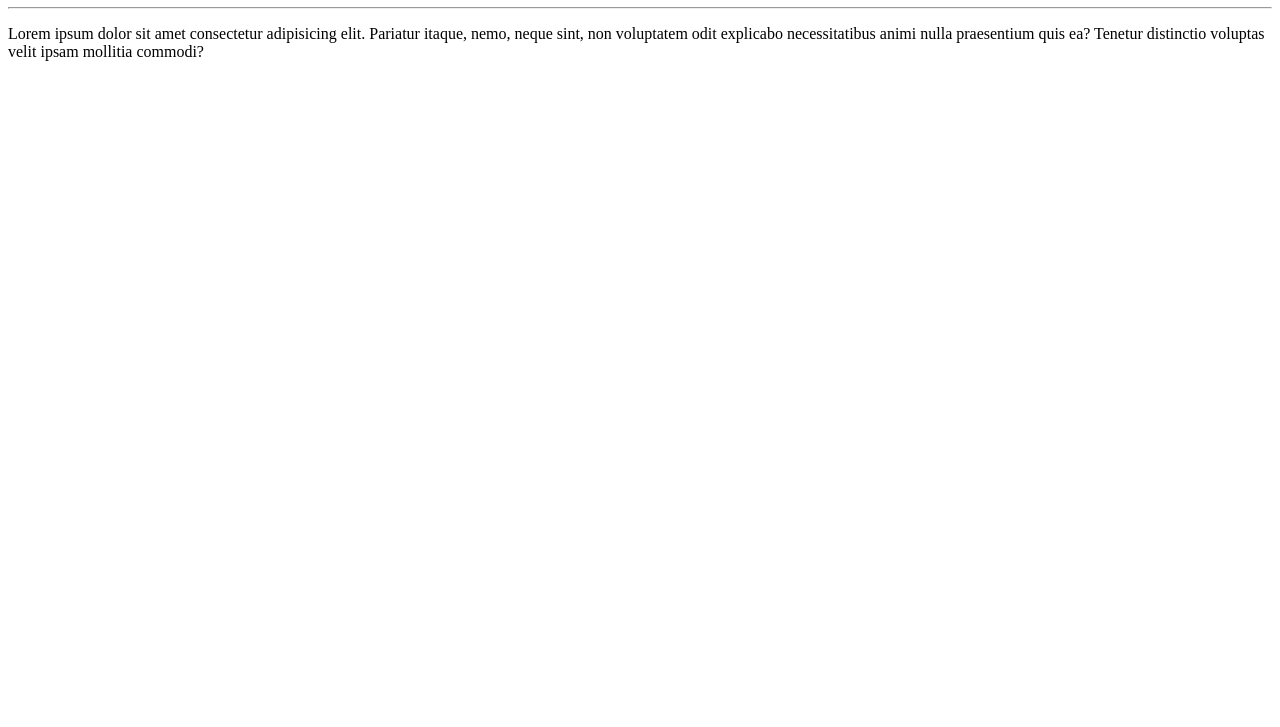
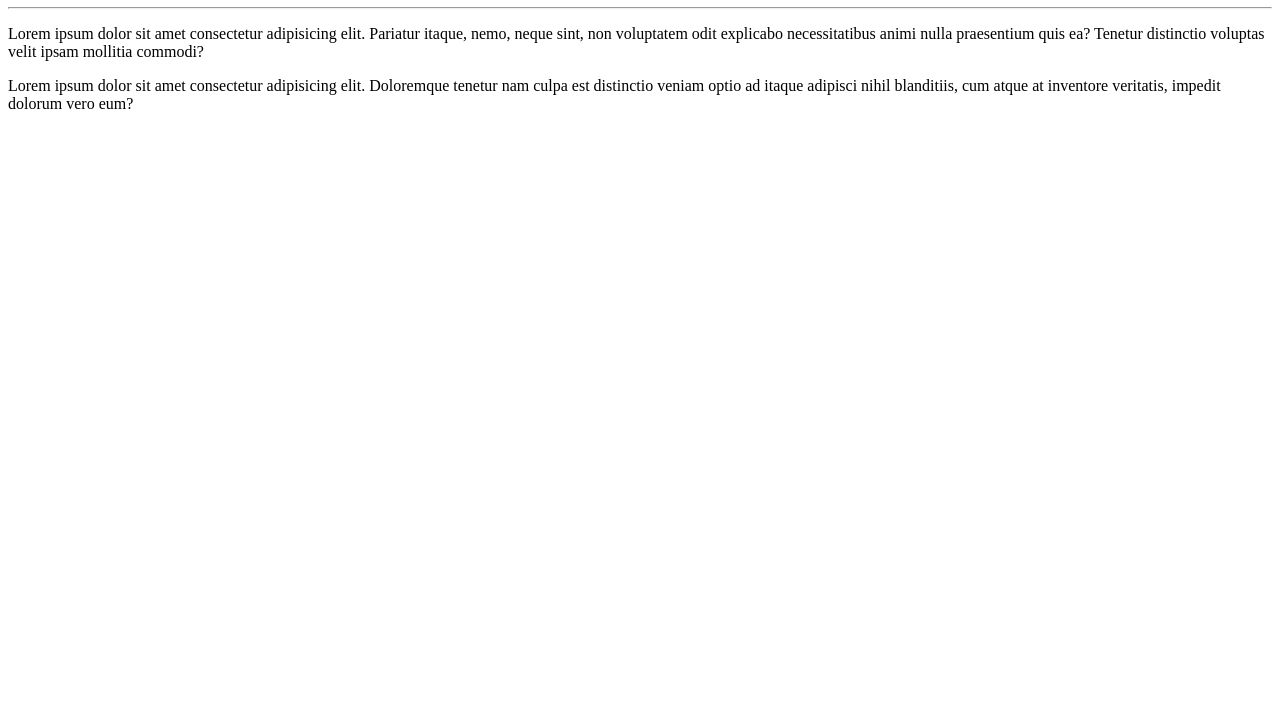
Before and after one commit to ViniciussAlencar/Ola-Mundo, a plain HTML site: page site-exemplo/index.html in a window 1280 px wide. Shown: the part 73-800 px from the top of the page. Drawn offline with Linux system fonts and the light colour scheme.

Commit message:
Adicionei um paragráfo

```diff
--- a/site-exemplo/index.html
+++ b/site-exemplo/index.html
@@ -9,5 +9,6 @@
     <h1>Hello Word!</h1>
     <hr>
     <p>Lorem ipsum dolor sit amet consectetur adipisicing elit. Pariatur itaque, nemo, neque sint, non voluptatem odit explicabo necessitatibus animi nulla praesentium quis ea? Tenetur distinctio voluptas velit ipsam mollitia commodi?</p>
+    <p>Lorem ipsum dolor sit amet consectetur adipisicing elit. Doloremque tenetur nam culpa est distinctio veniam optio ad itaque adipisci nihil blanditiis, cum atque at inventore veritatis, impedit dolorum vero eum?</p>
 </body>
 </html>
```
